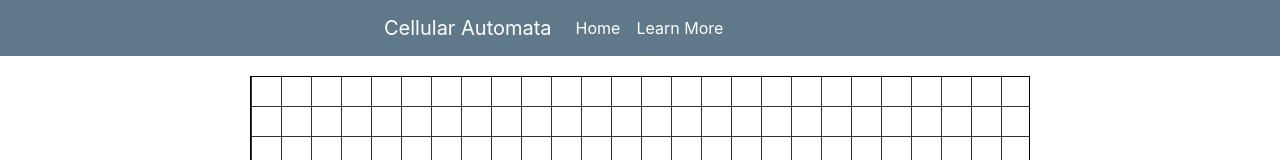
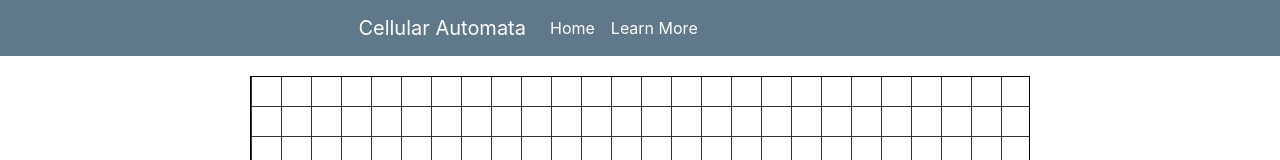
Before and after one commit to bloominstituteoftechnology/CS-Build-Week-1, a React (Create React App) app: page /board in a window 1280 px wide. Shown: the top 160 px of the page. Built offline with nearby package versions, Linux system fonts and the light colour scheme.

Commit message:
add border color

```diff
--- a/src/components/Board.css
+++ b/src/components/Board.css
@@ -44,7 +44,7 @@ button {
 }
 
 .navbar {
-  padding-left: 30%;
+  padding-left: 28%;
   margin-bottom: 20px;
 }
 
--- a/src/components/Cell.css
+++ b/src/components/Cell.css
@@ -1,4 +1,5 @@
 .Cell {
   background: black;
   position: absolute;
+  border: 0.5px solid rgb(201, 201, 201);
 }
```
